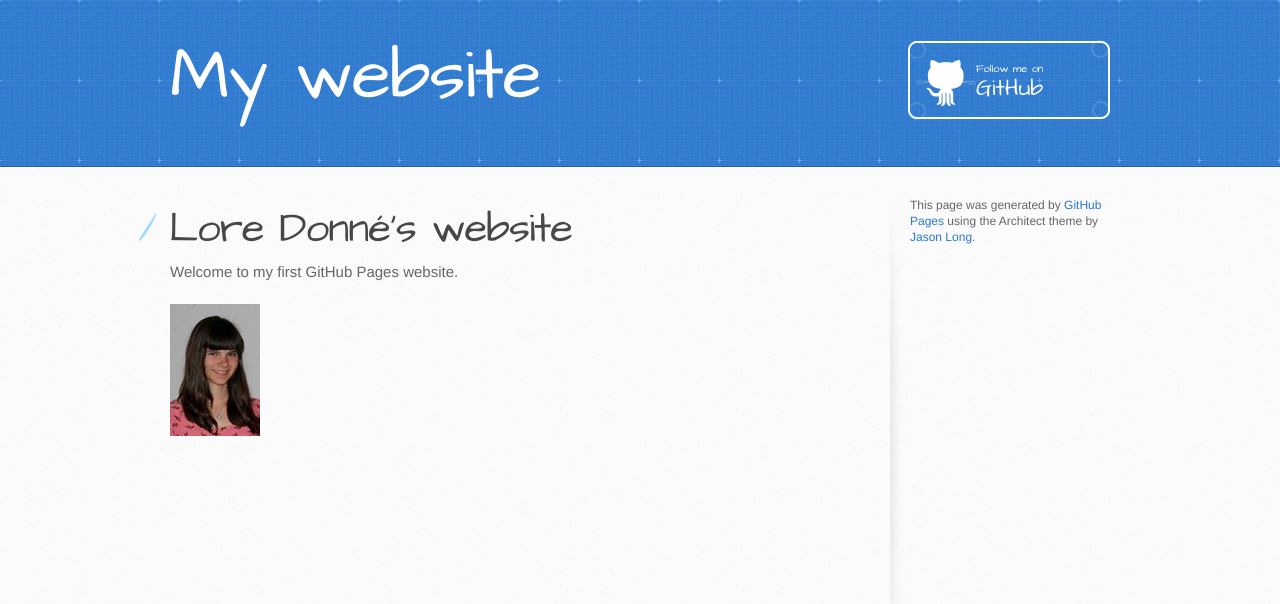
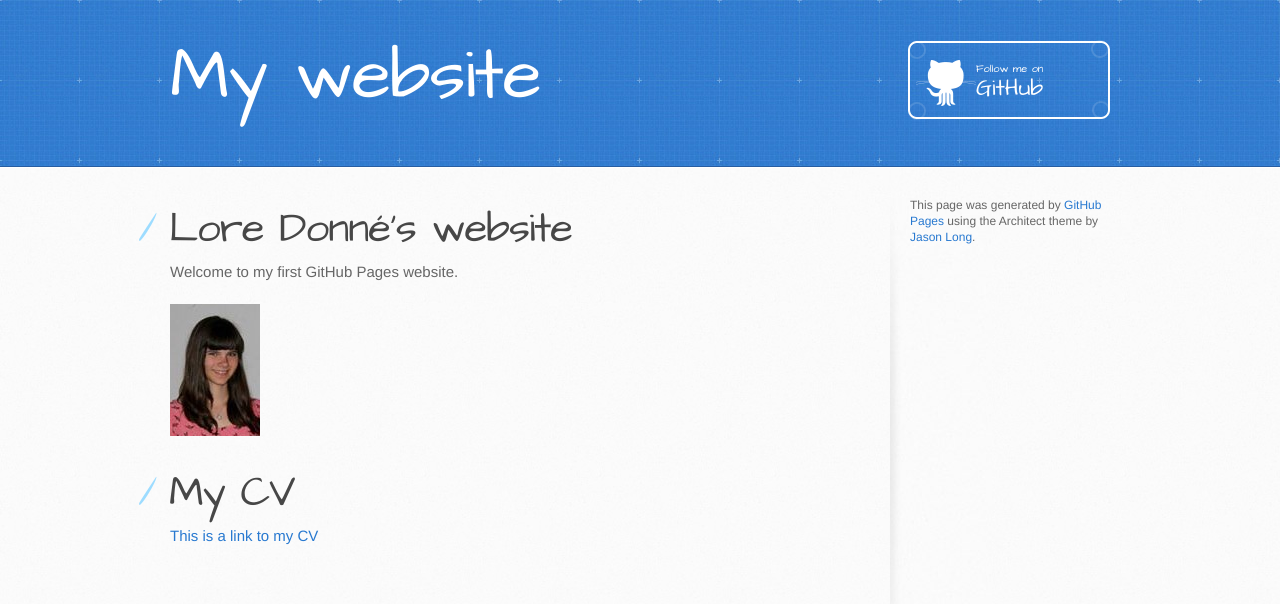
Before and after one commit to LoreDonne/loredonne.github.io, a Jekyll site: the page built from index.md, in a window 1280 px wide. Shown: the top 604 px of the page. Built offline with Jekyll 4.4.1, drawn with Linux system fonts in a browser that asks for light colours.

Commit message:
Update index.md

```diff
--- a/index.md
+++ b/index.md
@@ -5,3 +5,6 @@ layout: site
 Welcome to my first GitHub Pages website.
 
 ![Link to picture](images/foto.jpg)
+
+# My CV
+[This is a link to my CV](cv.md)
```
